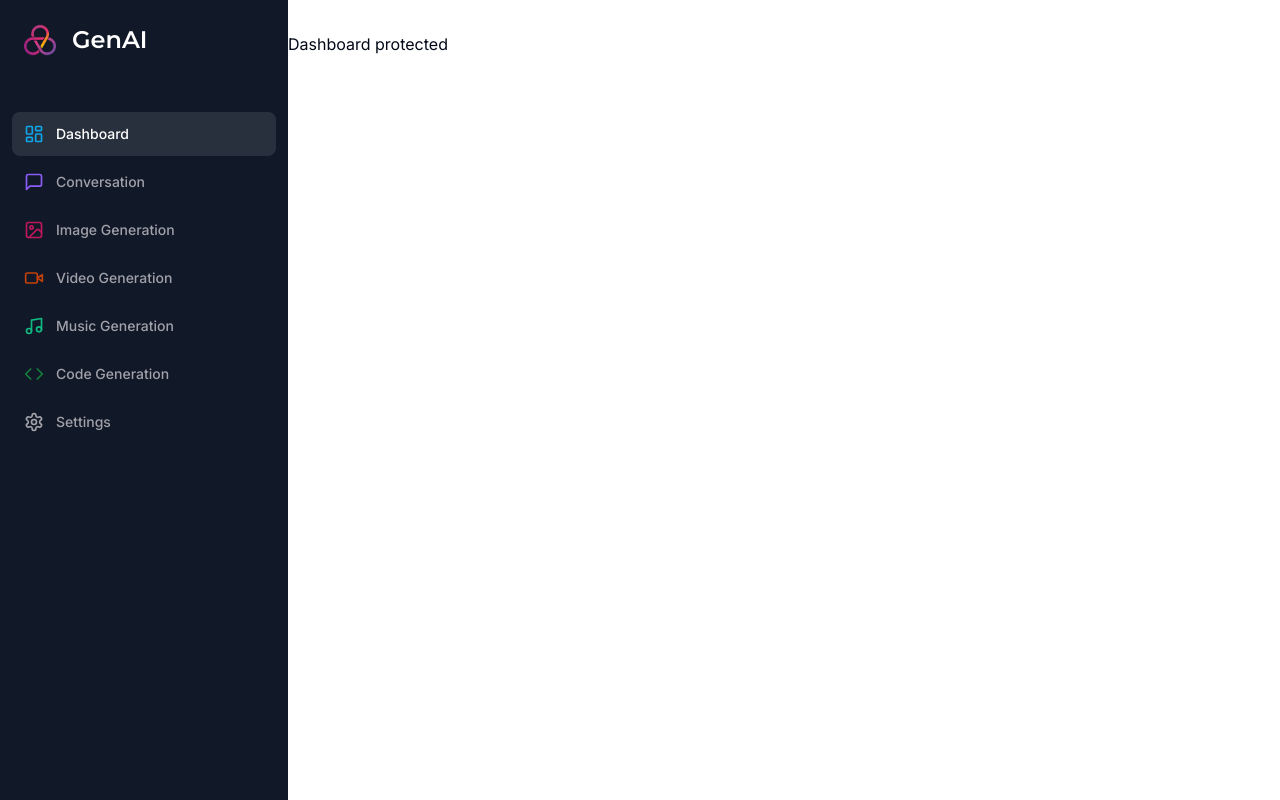
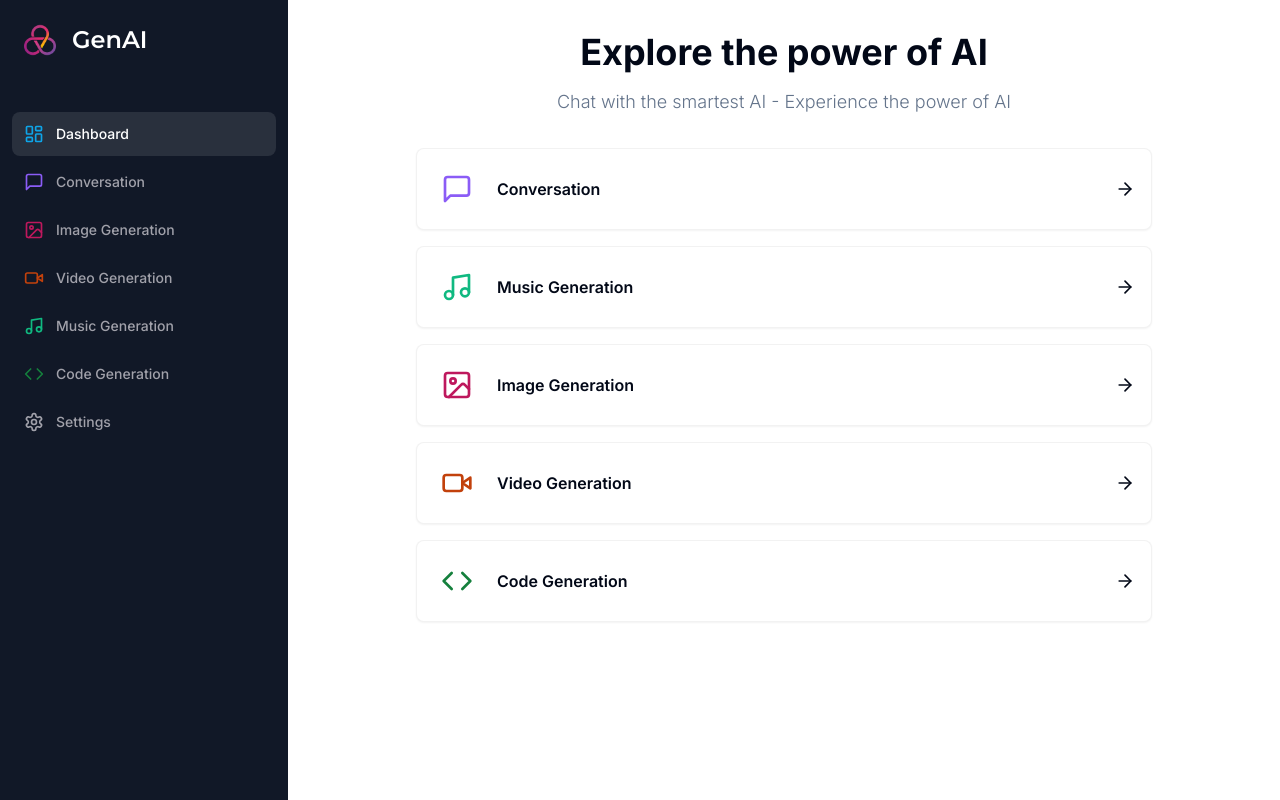
Before and after one commit to salmann7/genAI-saas-next13, a Next.js app: page /dashboard in a window 1280 px wide. Built offline with nearby package versions, Linux system fonts and the light colour scheme.

Commit message:
adding heading and cards in  dashboard

```diff
--- a/app/(dashboard)/(routes)/dashboard/page.tsx
+++ b/app/(dashboard)/(routes)/dashboard/page.tsx
@@ -1,9 +1,41 @@
+"use client";
 
-export default function DashboardPage() {
-    return (
-      <>
-      <p className=''>Dashboard protected</p>
-      </>
+import { ArrowRight } from "lucide-react";
+import { useRouter } from "next/navigation";
 
-    )
-  }
+import { Card } from "@/components/ui/card";
+import { cn } from "@/lib/utils";
+
+import { tools } from "@/constants";
+
+export default function HomePage() {
+  const router = useRouter();
+
+  return (
+    <div>
+      <div className="mb-8 space-y-4">
+        <h2 className="text-2xl md:text-4xl font-bold text-center">
+          Explore the power of AI
+        </h2>
+        <p className="text-muted-foreground font-light text-sm md:text-lg text-center">
+          Chat with the smartest AI - Experience the power of AI
+        </p>
+      </div>
+      <div className="px-4 md:px-20 lg:px-32 space-y-4">
+        {tools.map((tool) => (
+          <Card onClick={() => router.push(tool.href)} key={tool.href} className="p-4 border-black/5 flex items-center justify-between hover:shadow-md transition cursor-pointer">
+            <div className="flex items-center gap-x-4">
+              <div className={cn("p-2 w-fit rounded-md", tool.bgColor)}>
+                <tool.icon className={cn("w-8 h-8", tool.color)} />
+              </div>
+              <div className="font-semibold">
+                {tool.label}
+              </div>
+            </div>
+            <ArrowRight className="w-5 h-5" />
+          </Card>
+        ))}
+      </div>
+    </div>
+  );
+}
--- /dev/null
+++ b/components/ui/card.tsx
@@ -0,0 +1,79 @@
+import * as React from "react"
+
+import { cn } from "@/lib/utils"
+
+const Card = React.forwardRef<
+  HTMLDivElement,
+  React.HTMLAttributes<HTMLDivElement>
+>(({ className, ...props }, ref) => (
+  <div
+    ref={ref}
+    className={cn(
+      "rounded-lg border bg-card text-card-foreground shadow-sm",
+      className
+    )}
+    {...props}
+  />
+))
+Card.displayName = "Card"
+
+const CardHeader = React.forwardRef<
+  HTMLDivElement,
+  React.HTMLAttributes<HTMLDivElement>
+>(({ className, ...props }, ref) => (
+  <div
+    ref={ref}
+    className={cn("flex flex-col space-y-1.5 p-6", className)}
+    {...props}
+  />
+))
+CardHeader.displayName = "CardHeader"
+
+const CardTitle = React.forwardRef<
+  HTMLParagraphElement,
+  React.HTMLAttributes<HTMLHeadingElement>
+>(({ className, ...props }, ref) => (
+  <h3
+    ref={ref}
+    className={cn(
+      "text-2xl font-semibold leading-none tracking-tight",
+      className
+    )}
+    {...props}
+  />
+))
+CardTitle.displayName = "CardTitle"
+
+const CardDescription = React.forwardRef<
+  HTMLParagraphElement,
+  React.HTMLAttributes<HTMLParagraphElement>
+>(({ className, ...props }, ref) => (
+  <p
+    ref={ref}
+    className={cn("text-sm text-muted-foreground", className)}
+    {...props}
+  />
+))
+CardDescription.displayName = "CardDescription"
+
+const CardContent = React.forwardRef<
+  HTMLDivElement,
+  React.HTMLAttributes<HTMLDivElement>
+>(({ className, ...props }, ref) => (
+  <div ref={ref} className={cn("p-6 pt-0", className)} {...props} />
+))
+CardContent.displayName = "CardContent"
+
+const CardFooter = React.forwardRef<
+  HTMLDivElement,
+  React.HTMLAttributes<HTMLDivElement>
+>(({ className, ...props }, ref) => (
+  <div
+    ref={ref}
+    className={cn(" flex items-center p-6 pt-0", className)}
+    {...props}
+  />
+))
+CardFooter.displayName = "CardFooter"
+
+export { Card, CardHeader, CardFooter, CardTitle, CardDescription, CardContent }
--- a/components/ui/mobile-sidebar.tsx
+++ b/components/ui/mobile-sidebar.tsx
@@ -4,8 +4,19 @@
 import { Menu } from "lucide-react";
 import { Sheet, SheetContent, SheetTrigger } from "./sheet";
 import Sidebar from "./sidebar";
+import { useEffect, useState} from "react";
 
 const MobileSidebar = () => {
+    const [isMounted, setIsMounted] = useState(false);
+
+    useEffect(() => {
+        setIsMounted(true);
+    },[]);
+
+    if(!isMounted) {
+        return null;
+    }
+
     return (
         <Sheet>
             <SheetTrigger>
--- /dev/null
+++ b/constants.ts
@@ -0,0 +1,41 @@
+import { Code, ImageIcon, MessageSquare, Music, VideoIcon } from "lucide-react";
+
+export const MAX_FREE_COUNTS = 5;
+
+export const tools = [
+  {
+    label: 'Conversation',
+    icon: MessageSquare,
+    href: '/conversation',
+    color: "text-violet-500",
+    bgColor: "bg-violet-500/10",
+  },
+  {
+    label: 'Music Generation',
+    icon: Music,
+    href: '/music',
+    color: "text-emerald-500",
+    bgColor: "bg-emerald-500/10",
+  },
+  {
+    label: 'Image Generation',
+    icon: ImageIcon,
+    color: "text-pink-700",
+    bgColor: "bg-pink-700/10",
+    href: '/image',
+  },
+  {
+    label: 'Video Generation',
+    icon: VideoIcon,
+    color: "text-orange-700",
+    bgColor: "bg-orange-700/10",
+    href: '/video',
+  },
+  {
+    label: 'Code Generation',
+    icon: Code,
+    color: "text-green-700",
+    bgColor: "bg-green-700/10",
+    href: '/code',
+  },
+];
```
